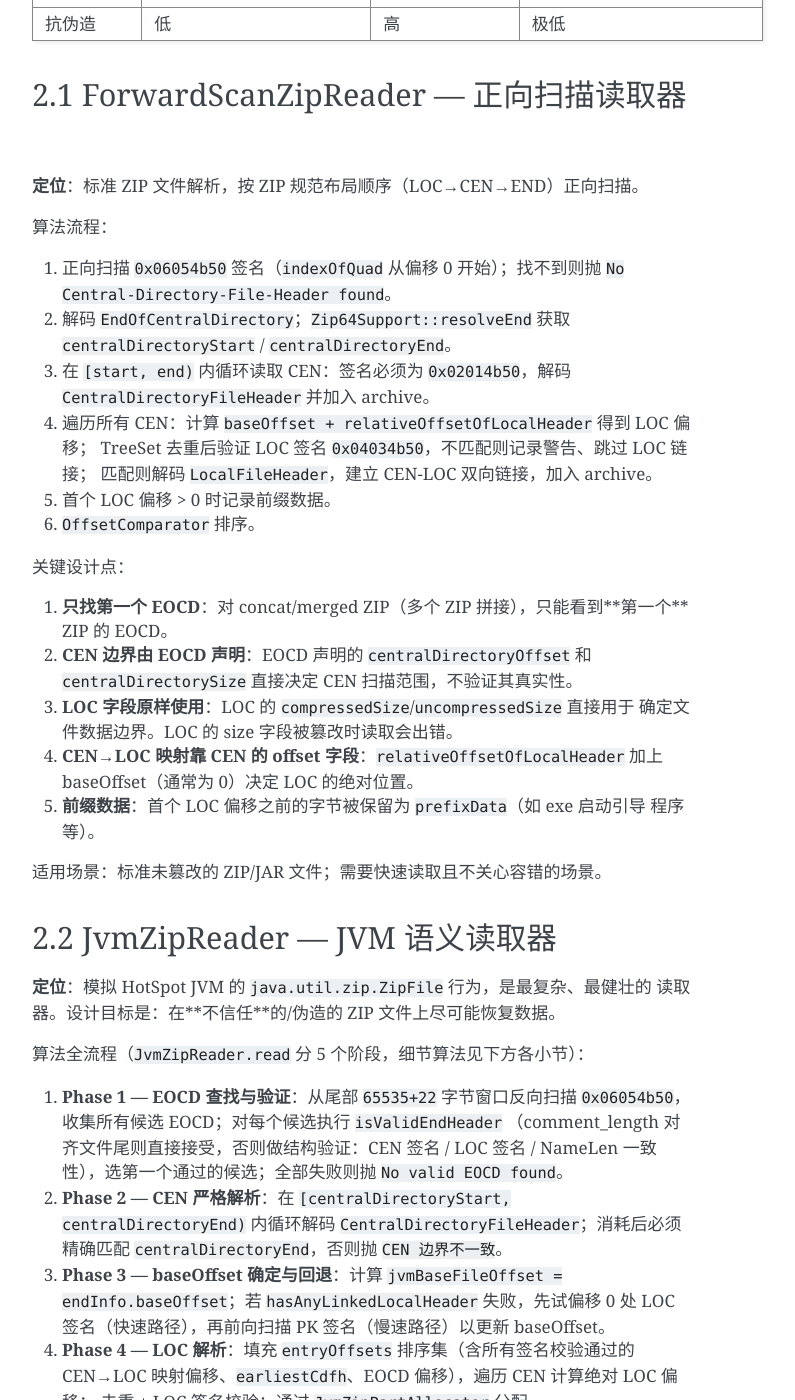
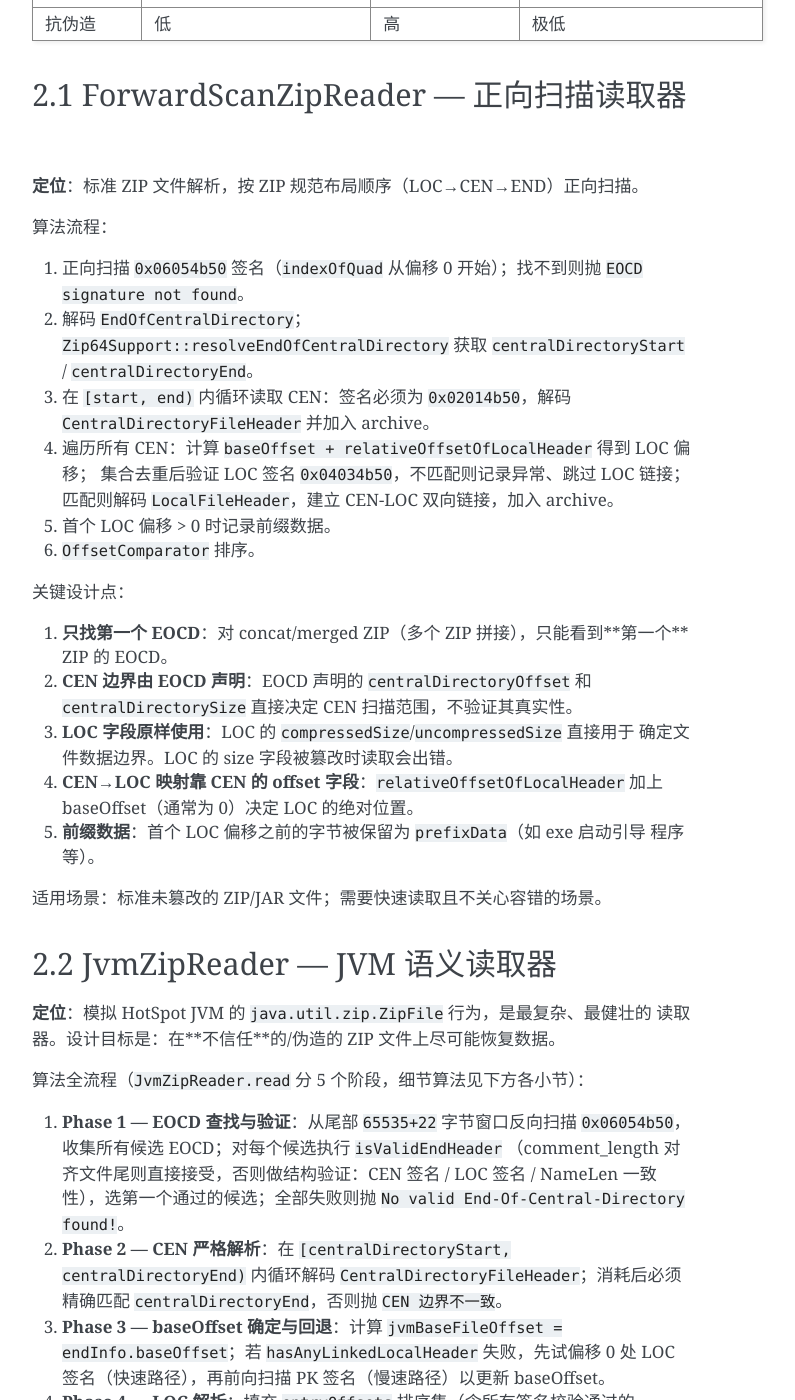
Before and after one commit to luiox/libjzip, a Sphinx documentation site: the page built from doc/algorithm.rst, in a window 1280 px wide and 1400 px high, scrolled down 1751 px. Shown: the whole window, without its empty margins (388-1183 px from the left). Built offline with Sphinx 7.4.7, drawn with Linux system fonts in a browser that asks for light colours; some of the changed text lies outside the part shown.

Commit message:
docs: algorithm/model 页对齐实现——错误文案、ZIP64 函数名、extra 覆盖语义与模块清单 (#10)

```diff
--- a/doc/algorithm.rst
+++ b/doc/algorithm.rst
@@ -125,10 +125,10 @@
 
 算法流程：
 
-1. 正向扫描 ``0x06054b50`` 签名（``indexOfQuad`` 从偏移 0 开始）；找不到则抛 ``No Central-Directory-File-Header found``。
-2. 解码 ``EndOfCentralDirectory``；``Zip64Support::resolveEnd`` 获取 ``centralDirectoryStart`` / ``centralDirectoryEnd``。
+1. 正向扫描 ``0x06054b50`` 签名（``indexOfQuad`` 从偏移 0 开始）；找不到则抛 ``EOCD signature not found``。
+2. 解码 ``EndOfCentralDirectory``；``Zip64Support::resolveEndOfCentralDirectory`` 获取 ``centralDirectoryStart`` / ``centralDirectoryEnd``。
 3. 在 ``[start, end)`` 内循环读取 CEN：签名必须为 ``0x02014b50``，解码 ``CentralDirectoryFileHeader`` 并加入 archive。
-4. 遍历所有 CEN：计算 ``baseOffset + relativeOffsetOfLocalHeader`` 得到 LOC 偏移； TreeSet 去重后验证 LOC 签名 ``0x04034b50``，不匹配则记录警告、跳过 LOC 链接； 匹配则解码 ``LocalFileHeader``，建立 CEN-LOC 双向链接，加入 archive。
+4. 遍历所有 CEN：计算 ``baseOffset + relativeOffsetOfLocalHeader`` 得到 LOC 偏移； 集合去重后验证 LOC 签名 ``0x04034b50``，不匹配则记录异常、跳过 LOC 链接； 匹配则解码 ``LocalFileHeader``，建立 CEN-LOC 双向链接，加入 archive。
 5. 首个 LOC 偏移 > 0 时记录前缀数据。
 6. ``OffsetComparator`` 排序。
 
@@ -151,7 +151,7 @@
 
 算法全流程（``JvmZipReader.read`` 分 5 个阶段，细节算法见下方各小节）：
 
-1. **Phase 1 — EOCD 查找与验证**：从尾部 ``65535+22`` 字节窗口反向扫描 ``0x06054b50``，收集所有候选 EOCD；对每个候选执行 ``isValidEndHeader`` （comment_length 对齐文件尾则直接接受，否则做结构验证：CEN 签名 / LOC 签名 / NameLen 一致性），选第一个通过的候选；全部失败则抛 ``No valid EOCD found``。
+1. **Phase 1 — EOCD 查找与验证**：从尾部 ``65535+22`` 字节窗口反向扫描 ``0x06054b50``，收集所有候选 EOCD；对每个候选执行 ``isValidEndHeader`` （comment_length 对齐文件尾则直接接受，否则做结构验证：CEN 签名 / LOC 签名 / NameLen 一致性），选第一个通过的候选；全部失败则抛 ``No valid End-Of-Central-Directory found!``。
 2. **Phase 2 — CEN 严格解析**：在 ``[centralDirectoryStart, centralDirectoryEnd)`` 内循环解码 ``CentralDirectoryFileHeader``；消耗后必须精确匹配 ``centralDirectoryEnd``，否则抛 ``CEN 边界不一致``。
 3. **Phase 3 — baseOffset 确定与回退**：计算 ``jvmBaseFileOffset = endInfo.baseOffset``；若 ``hasAnyLinkedLocalHeader`` 失败，先试偏移 0 处 LOC 签名（快速路径），再前向扫描 PK 签名（慢速路径）以更新 baseOffset。
 4. **Phase 4 — LOC 解析**：填充 ``entryOffsets`` 排序集（含所有签名校验通过的 CEN→LOC 映射偏移、``earliestCdfh``、EOCD 偏移），遍历 CEN 计算绝对 LOC 偏移； 去重 + LOC 签名校验；通过 ``JvmZipPartAllocator`` 分配 ``JvmLocalFileHeader`` 并 ``setOffsets(entryOffsets)``；从字节读取 LOC（异常静默捕获）→ CEN-LOC 双向 链接 → ``adoptLinkedCentralDirectoryValues`` → 加入 archive。
@@ -223,7 +223,10 @@
    * - ``fileName``
      - 从 CEN 复制
    * - ``extraField``
-     - 从 CEN 复制 + 追加 CEN extra 字段（同名 tag 不重复）
+     - 不在覆盖之列：``JvmLocalFileHeader`` 保留 LOC 原值；基类
+       ``LocalFileHeader``\（``CentralAdoptingMapper`` 场景）整体替换为 CEN
+       extra。同名 tag 去重的追加合并走 ForwardScan 读入路径的
+       ``appendExtraFieldsFromCen``，只改解析列表、不改 raw 字节
    * - **文件数据切片**
      - 按 CEN 的权威大小重对齐：stored 取 ``uncompressedSize``，其余取
        ``compressedSize``
--- a/doc/model.rst
+++ b/doc/model.rst
@@ -15,8 +15,13 @@
    zip_model.hpp       ZIP 结构模型
    zip_writer.hpp      结构化写入器
    zip_mapper.hpp      结构映射器
+   zip_adapting_reader.hpp  委托 ca::zip 的适配读取器
    decompressor.hpp    解压与压缩
    memory_segment.hpp  只读字节视图
+   zip_anomaly.hpp     结构异常报告（ZipAnomalySink）
+   zip64_support.hpp   ZIP64 字段解析
+   zip_corruptor.hpp   归档损坏注入器（测试造数）
+   zip_type_traits.hpp 无 RTTI 类型分派
 
 .. _model-interfaces:
 
```
